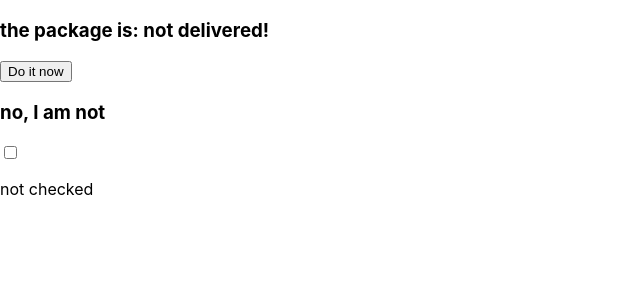
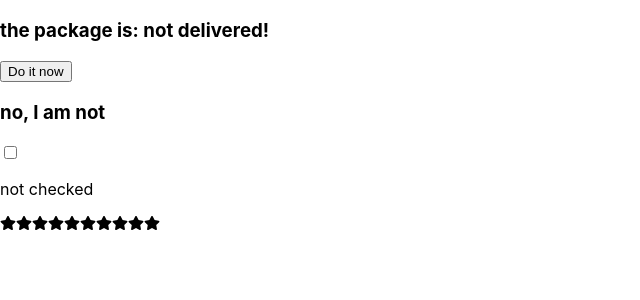
Before and after one commit to work-henry-smith/react-hooks, a React (Create React App) app: page / in a window 1280 px wide. Shown: the top 300 px of the page, without its empty margins (0-640 px from the left). Built offline with nearby package versions, Linux system fonts and the light colour scheme.

Commit message:
rating stars function

```diff
--- a/src/App.js
+++ b/src/App.js
@@ -1,13 +1,14 @@
 import './App.css';
 import Button from './Button';
 import CheckBox from './CheckBox';
-import Star from './Star';
+import StarRating from './StarRating';
 
 function App() {
     return (
         <>
             <Button />
             <CheckBox />
+            <StarRating totalStars={10} />
         </>
     )
 }
--- a/src/Star.js
+++ /dev/null
@@ -1,27 +0,0 @@
-import './App.css';
-import {AiFillApple} from 'react-icons/ai';
-import {useState} from 'react';
-
-
-const createNumStars = (length) => [...Array(length)];
-
-function ColorTheseStars ({selected = false, onSelect}) {
-    return (
-        <AiFillApple color={selected ? 'yellow' : 'white'} onClick={onSelect} />
-    )
-}
-
-function Star({totalStars = 5}) {
-
-    const [selectedStars, setSelectedStars] = useState(0);
-
-    return (
-        createNumStars(totalStars).map((n,i) => (
-        <ColorTheseStars
-        key={i}
-        selected={selectedStars > i}
-        onSelect={() => setSelectedStars(i+1)} />))
-    )
-}
-
-export default Star;
--- /dev/null
+++ b/src/StarRating.js
@@ -0,0 +1,16 @@
+import './App.css';
+import {FaStar} from 'react-icons/fa';
+import {useState} from 'react';
+
+const createArray = (length) => [...Array(length)];
+
+function Star() {
+    return <FaStar />
+}
+
+function StarRating({totalStars}) {
+    return createArray(totalStars).map((n,i) => (<Star key={i} />));
+}
+
+
+export default StarRating;
```
